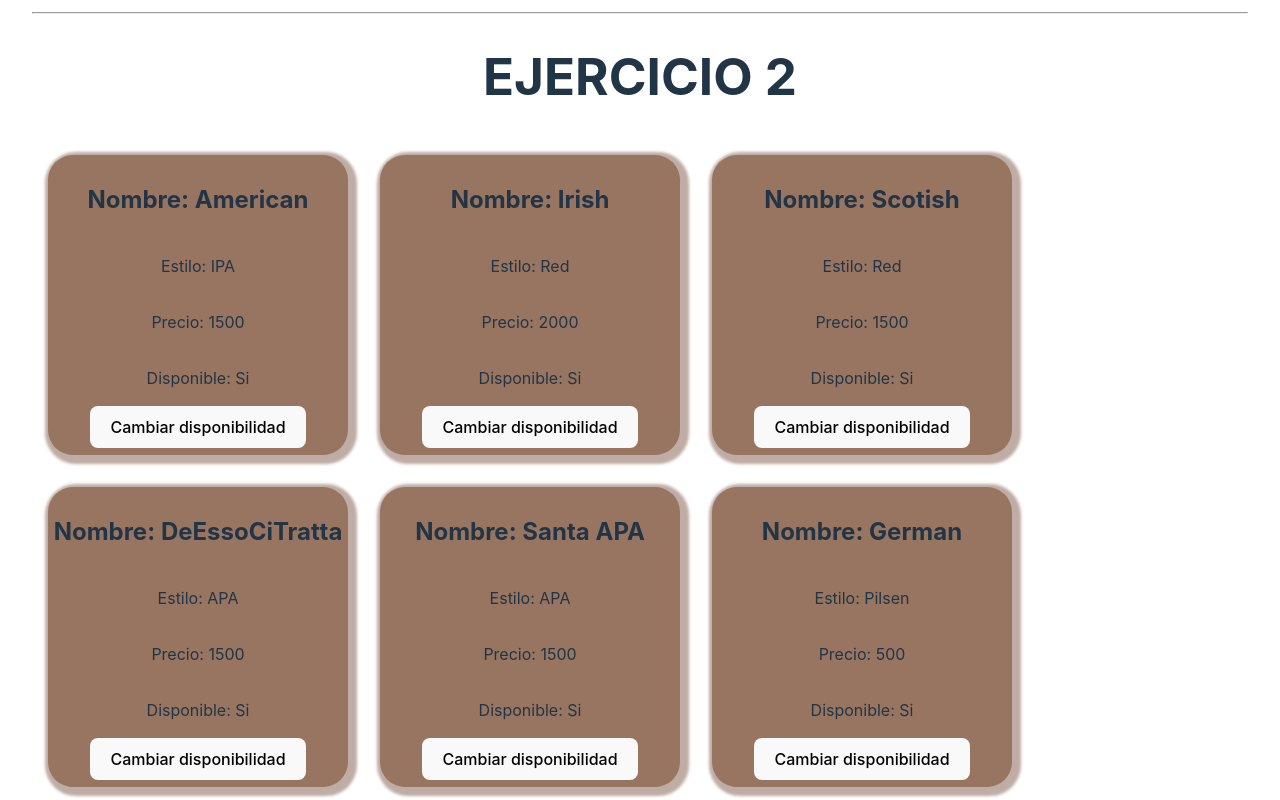
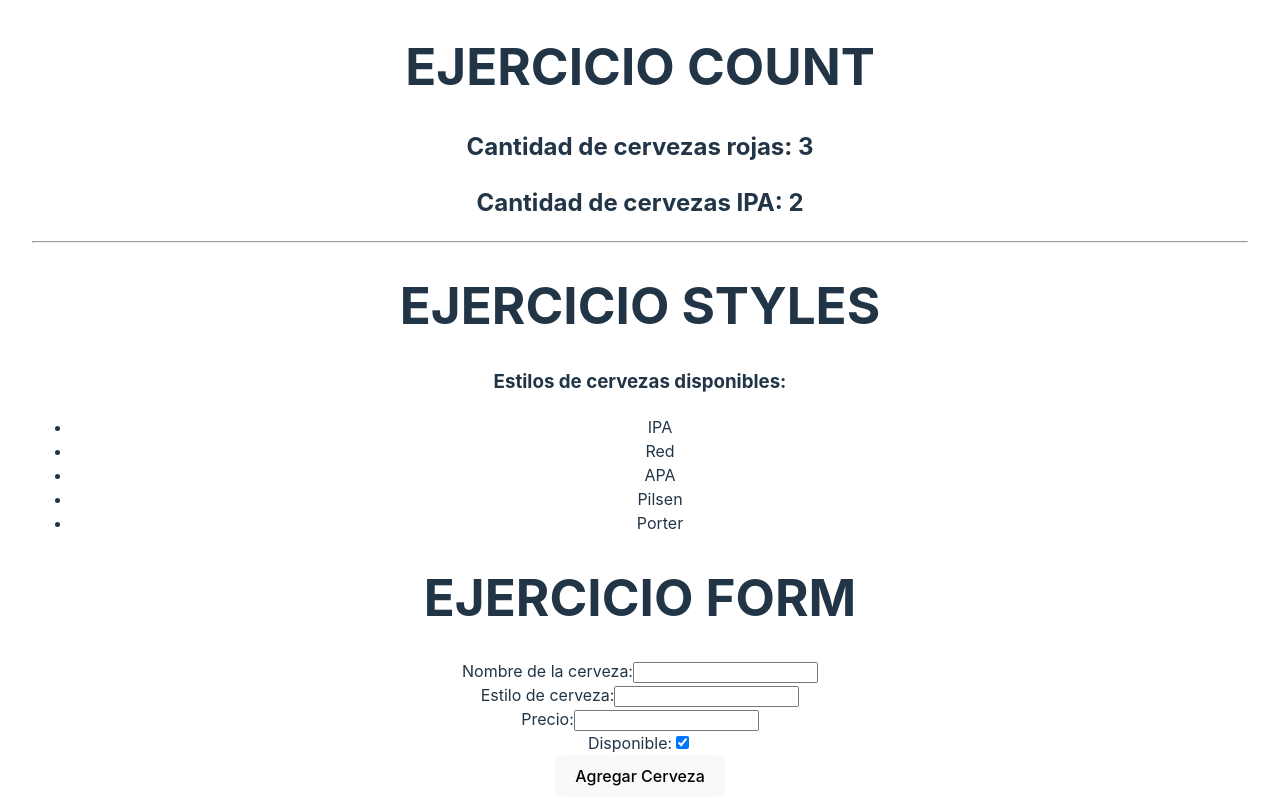
Before and after one commit to ninacnel/practicas-tn, a React (Vite) app: page / in a window 1280 px wide. Shown: the part 1200-2000 px from the top of the page. Built offline with nearby package versions, Linux system fonts and the light colour scheme.

Commit message:
Added form

```diff
--- a/src/components/beers/Beers.jsx
+++ b/src/components/beers/Beers.jsx
@@ -1,14 +1,16 @@
 import { useState } from 'react'
-import { beers } from '../../data/Data';
 import ChangeDollar from '../excercise-1/ChangeDollar';
 import BeerItem from '../beerItem/BeerItem';
 import CountBeer from '../excercise-3/CountBeer';
 import BeerStyles from '../beerItem/BeerStyles';
 import './Beers.css';
+import NewBeer from '../newBeer/NewBeer';
+import { initialBeers } from '../../data/Data';
 
 const Beers = () => {
     const [dollar, setDollar] = useState(500);
     const [changeDollar, setChangeDollar] = useState(false);
+    const [beers, setBeers] = useState(initialBeers);
 
     const setDollarHandler = (dollarPriceNow) => {
         setDollar(dollarPriceNow);
@@ -18,7 +20,9 @@ const Beers = () => {
         setChangeDollar((prevState)=>!prevState);
     }
 
-    const beersFiltered = beers.filter((beer) => beer.available === true);
+    const addBeerHandler = (newBeer) => {
+        setBeers((prevBeers) => [...prevBeers, newBeer]);
+    }
 
     return (
         <div>
@@ -31,24 +35,16 @@ const Beers = () => {
                 <BeerItem key={beer.id} id={beer.id} beerName={beer.beerName} beerStyle={beer.beerStyle} price={beer.price * dollar} available={beer.available} />
             )}
             </div>
-            <hr />
 
-            <h1>EJERCICIO 2</h1>
-            <div className='beers'>
-            {beersFiltered.map((beer) =>
-                <BeerItem key={beer.id} id={beer.id} beerName={beer.beerName} beerStyle={beer.beerStyle} price={beer.price * dollar} available={beer.available} />
-
-            )}
-            </div>
-            <hr />
-
-            <h1>EJERCICIO 3</h1>
+            <h1>EJERCICIO COUNT</h1>
             <CountBeer beers={beers} />
             <hr />
 
-            <h1>EJERCICIO 4</h1>
+            <h1>EJERCICIO STYLES</h1>
             <BeerStyles beers={beers}/>
 
+            <h1>EJERCICIO FORM</h1>
+            <NewBeer onAddBeer={addBeerHandler}/>
         </div>
     )
 }
--- /dev/null
+++ b/src/components/newBeer/NewBeer.jsx
@@ -0,0 +1,72 @@
+import { useState } from 'react';
+import PropTypes from 'prop-types';
+
+const NewBeer = ({ onAddBeer }) => {
+    const [beerName, setBeerName] = useState('');
+    const [beerStyle, setBeerStyle] = useState('');
+    const [price, setPrice] = useState('');
+    const [available, setAvailable] = useState(true);
+
+    const handleSubmit = (event) => {
+        event.preventDefault();
+        const newBeer = {
+            id: Date.now(), //  para generar id unico
+            beerName,
+            beerStyle,
+            price: parseFloat(price),
+            available,
+        };
+        onAddBeer(newBeer);
+        setBeerName('');
+        setBeerStyle('');
+        setPrice('');
+        setAvailable(true);
+    };
+
+    return (
+        <form onSubmit={handleSubmit}>
+            <div>
+                <label>Nombre de la cerveza:</label>
+                <input
+                    type="text"
+                    value={beerName}
+                    onChange={(e) => setBeerName(e.target.value)}
+                    required
+                />
+            </div>
+            <div>
+                <label>Estilo de cerveza:</label>
+                <input
+                    type="text"
+                    value={beerStyle}
+                    onChange={(e) => setBeerStyle(e.target.value)}
+                    required
+                />
+            </div>
+            <div>
+                <label>Precio:</label>
+                <input
+                    type="number"
+                    value={price}
+                    onChange={(e) => setPrice(e.target.value)}
+                    required
+                />
+            </div>
+            <div>
+                <label>Disponible:</label>
+                <input
+                    type="checkbox"
+                    checked={available}
+                    onChange={(e) => setAvailable(e.target.checked)}
+                />
+            </div>
+            <button type="submit">Agregar Cerveza</button>
+        </form>
+    );
+}
+
+NewBeer.propTypes = {
+    onAddBeer: PropTypes.func.isRequired,
+};
+
+export default NewBeer;
--- a/src/data/data.js
+++ b/src/data/data.js
@@ -1,4 +1,4 @@
-export const beers = [
+export const initialBeers = [
     {
         id: 1,
         beerName: "American",
```
